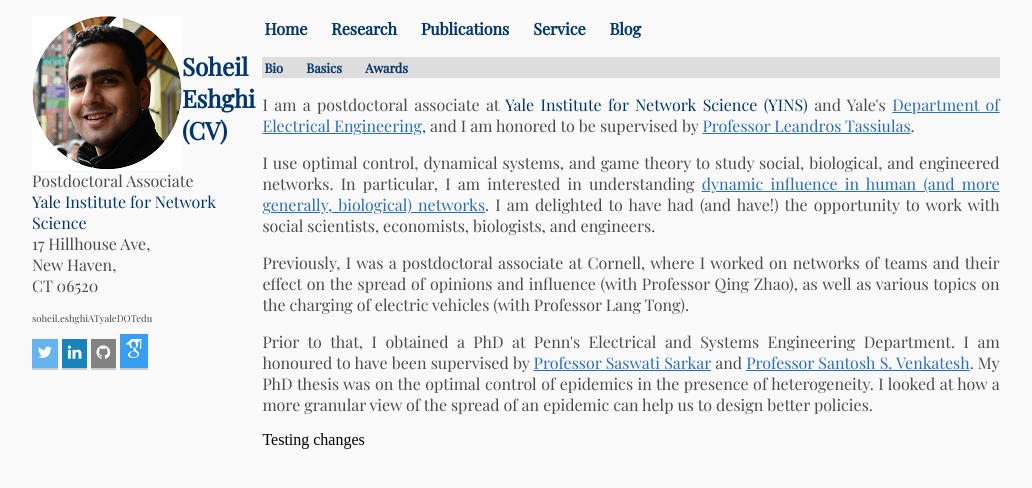
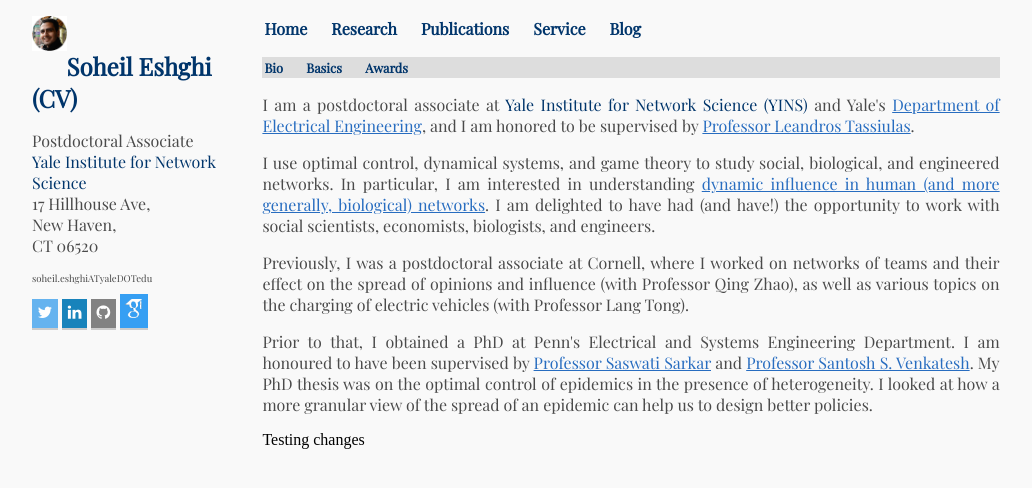
Before and after one commit to SoheilEshghi/SoheilEshghi.github.io, a Jekyll site: the page built from index.html, in a window 1280 px wide. Shown: the top 488 px of the page, without its empty margins (42-1074 px from the left). Built offline with Jekyll 4.4.1, drawn with Linux system fonts in a browser that asks for light colours; nearby versions of some CDN libraries.

Commit message:
Build site at 2017-01-16 19:54:41 UTC

```diff
--- a/_layouts/default.html
+++ b/_layouts/default.html
@@ -51,7 +51,7 @@
 
 			<div class="left">
 
-				<a href="/"><img src="/images/soheil.png" style="width:150px;" align="left"></a><br>
+				<a href="/"><img src="/images/soheil.png" style="width:15%;" align="left"></a><br>
 
 
 				<a href="/"><h1>Soheil Eshghi <br></a>(<a href="/cv">CV</a>)</h1><p>Postdoctoral Associate<br><a href="http://yins.yale.edu/">Yale Institute for Network Science</a><br>17 Hillhouse Ave,<br> New Haven,<br> CT 06520</p><p class="email">soheil.eshghiATyaleDOTedu</p>
```
